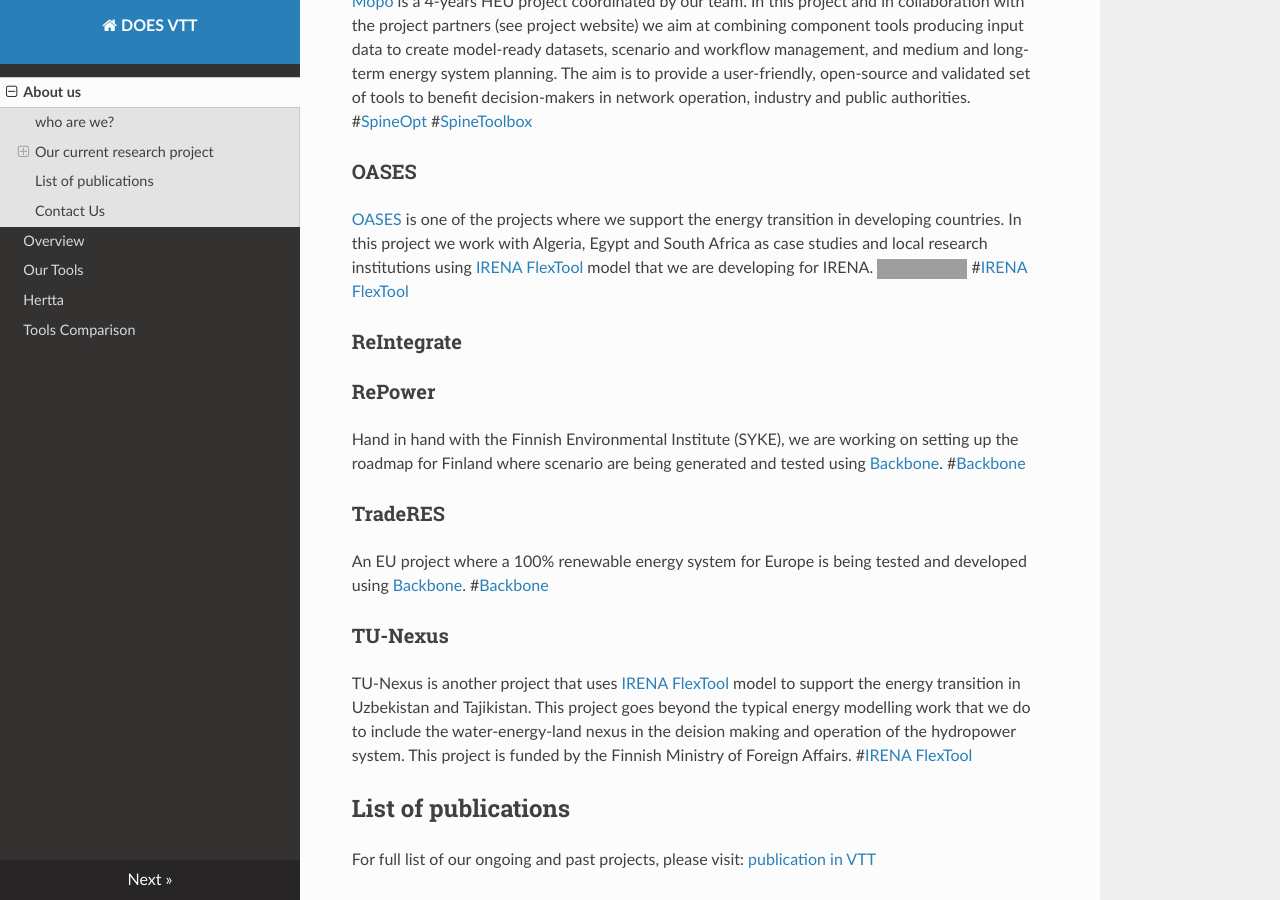
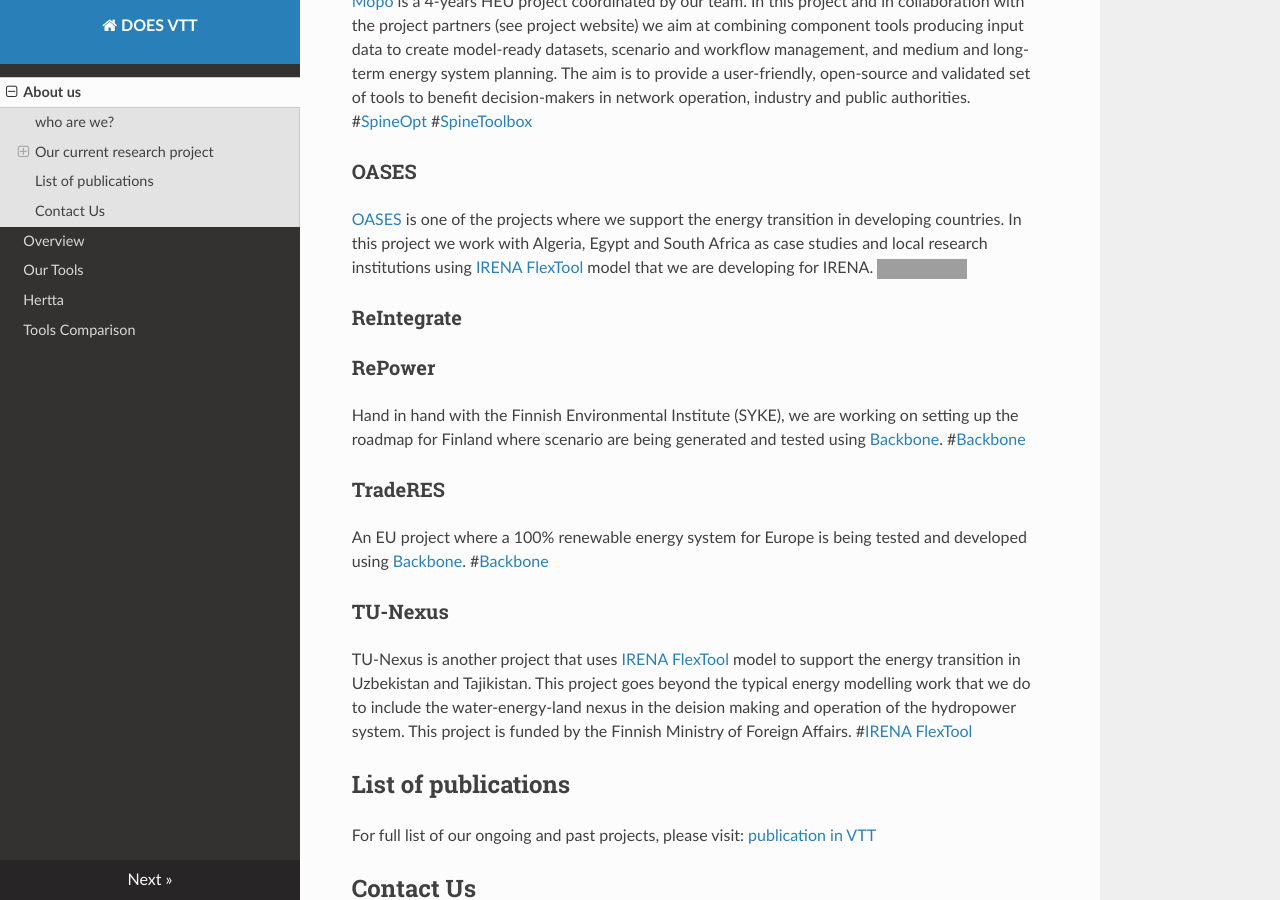
Before and after one commit to DOESVTT/doesvtt, an MkDocs documentation site: the page built from docs/index.md, in a window 1280 px wide and 900 px high, scrolled down 2033 px. Built offline with MkDocs 1.6.1, drawn with Linux system fonts in a browser that asks for light colours; nearby versions of some CDN libraries; grey boxes are pictures that could not be loaded.

Commit message:
Update index.md

```diff
--- a/docs/index.md
+++ b/docs/index.md
@@ -33,8 +33,7 @@
 [Mopo](tools-for-energy-system-modelling.org) is a 4-years HEU project coordinated by our team. In this project and in collaboration with the project partners (see project website) we aim at combining component tools producing input data to create model-ready datasets, scenario and workflow management, and medium and long-term energy system planning. The aim is to provide a user-friendly, open-source and validated set of tools to benefit decision-makers in network operation, industry and public authorities. #[SpineOpt](https://doesvtt.github.io/doesvtt/our_tools/#spineopt) #[SpineToolbox](https://doesvtt.github.io/doesvtt/our_tools/#spinetoolbox)
 
 ### OASES
-[OASES](https://www.leap-re.eu/oases/) is one of the projects where we support the energy transition in developing countries. In this project we work with Algeria, Egypt and South Africa as case studies and local research institutions using [IRENA FlexTool](https://doesvtt.github.io/doesvtt/our_tools/#irena-flextool) model that we are developing for IRENA. ![Static Badge](https://img.shields.io/badge/FlexTool-029DED)
- #[IRENA FlexTool](https://doesvtt.github.io/doesvtt/our_tools/#irena-flextool)
+[OASES](https://www.leap-re.eu/oases/) is one of the projects where we support the energy transition in developing countries. In this project we work with Algeria, Egypt and South Africa as case studies and local research institutions using [IRENA FlexTool](https://doesvtt.github.io/doesvtt/our_tools/#irena-flextool) model that we are developing for IRENA. [![FlexTool Badge](https://img.shields.io/badge/FlexTool-029DED)]([https://github.com/spine-tools/Spine-Toolbox/tree/master](https://doesvtt.github.io/doesvtt/our_tools/#irena-flextool))
 
 ### ReIntegrate
 
```
